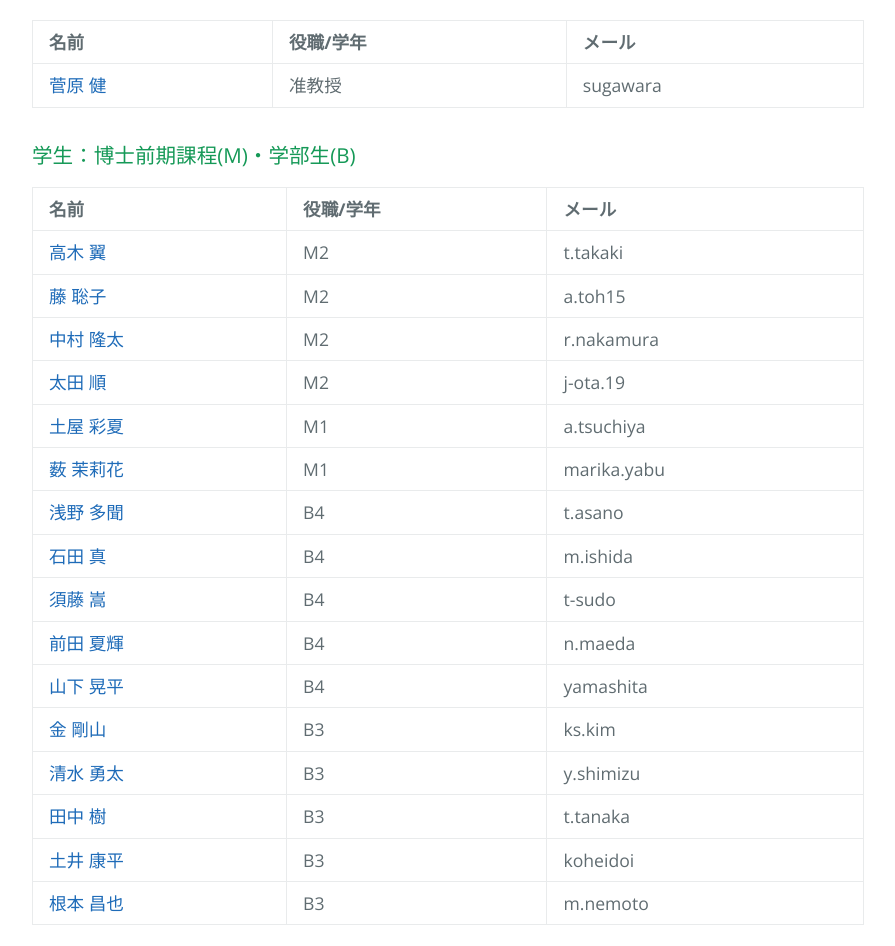
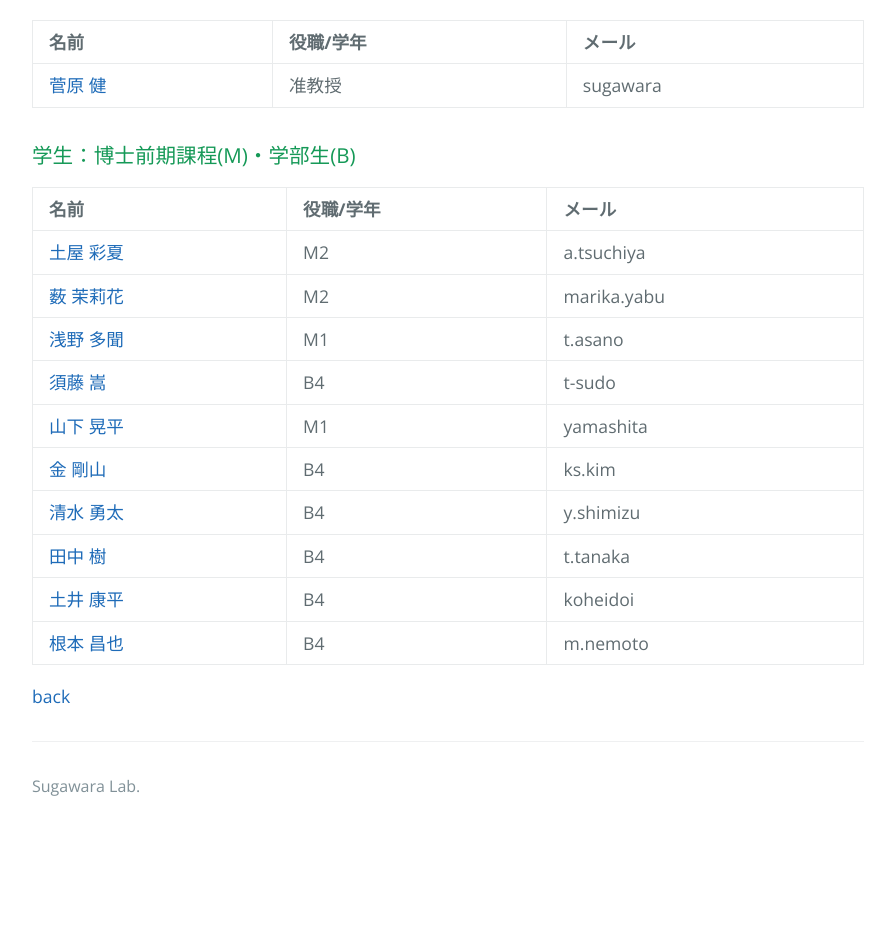
Before and after one commit to sugawara-bbbb/weblab, a Jekyll site: the page built from member.md, in a window 1280 px wide and 1400 px high, scrolled down 677 px. Shown: the part 310-1256 px from the top of the window, without its empty margins (192-1087 px from the left). Built offline with Jekyll 4.4.1, drawn with Linux system fonts in a browser that asks for light colours; our own code applies the rules of GitHub Pages for plain Markdown files; after the commit the page ends 1817 px from its top, so only the background shows below that.

Commit message:
update member list

```diff
--- a/member.md
+++ b/member.md
@@ -16,21 +16,15 @@ layout: default
 
 |名前                          | 役職/学年  | メール      |
 |:-----------------------------|:-----------|:------------|
-|[高木 翼](member/takaki)      | M2         | t.takaki    |
-|[藤 聡子](member/toh)         | M2         | a.toh15     |
-|[中村 隆太](member/nakamura)  | M2         | r.nakamura  |
-|[太田 順](member/ota)         | M2         | j-ota.19    |
-|[土屋 彩夏](member/tsuchiya)  | M1         | a.tsuchiya  |
-|[薮 茉莉花](member/yabu)      | M1         | marika.yabu |
-|[浅野 多聞](member/asano)     | B4         | t.asano     |
-|[石田 真](member/ishida)      | B4         | m.ishida    |
+|[土屋 彩夏](member/tsuchiya)  | M2         | a.tsuchiya  |
+|[薮 茉莉花](member/yabu)      | M2         | marika.yabu |
+|[浅野 多聞](member/asano)     | M1         | t.asano     |
 |[須藤 嵩](member/sudo)        | B4         | t-sudo      |
-|[前田 夏輝](member/maeda)     | B4         | n.maeda     |
-|[山下 晃平](member/yamashita) | B4         | yamashita   |
-|[金 剛山](member/kim)         | B3         | ks.kim      |
-|[清水 勇太](member/shimizu)   | B3         | y.shimizu   |
-|[田中 樹](member/tanaka)      | B3         | t.tanaka    |
-|[土井 康平](member/doi)       | B3         | koheidoi    |
-|[根本 昌也](member/nemoto)    | B3         | m.nemoto    |
+|[山下 晃平](member/yamashita) | M1         | yamashita   |
+|[金 剛山](member/kim)         | B4         | ks.kim      |
+|[清水 勇太](member/shimizu)   | B4         | y.shimizu   |
+|[田中 樹](member/tanaka)      | B4         | t.tanaka    |
+|[土井 康平](member/doi)       | B4         | koheidoi    |
+|[根本 昌也](member/nemoto)    | B4         | m.nemoto    |
 
 [back](./)
```
